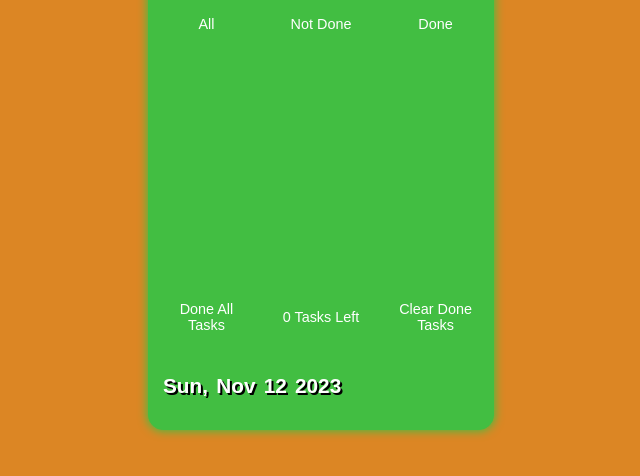
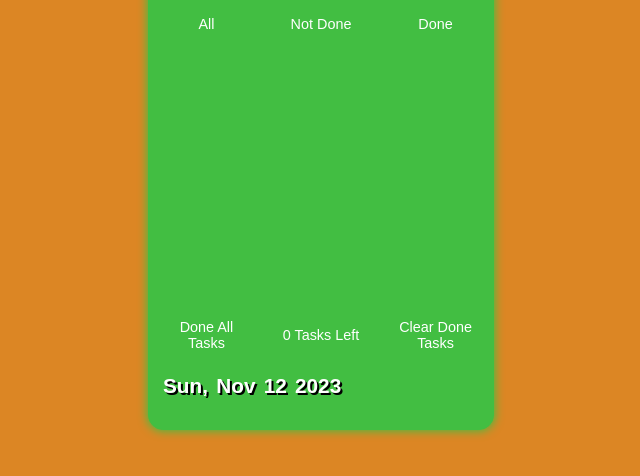
Before and after one commit to Bhoopesh12/ToDoList_Project, a plain HTML site: page index.html in a window 1280 px wide. Shown: the part 168-644 px from the top of the page, without its empty margins (319-959 px from the left). Drawn offline with Linux system fonts and the light colour scheme.

Commit message:
second commit

```diff
--- a/style.css
+++ b/style.css
@@ -212,7 +212,7 @@ div.tabs-box > div.tabs.active {
 	align-items: flex-start;
 	margin-top: 6%;
 	overflow-y: scroll;
-	height: 200px;
+	height: 250px;
 }
 .scroll {
 	overflow: hidden;
@@ -301,6 +301,7 @@ div.tabs-box > div.tabs.active {
 /* ----------------Lower Tabs---------------- */
 div.taskBar {
 	color: var(--text-color);
+	margin-top: 30px;
 }
 div.taskBar > div.tabs:hover {
 	background: black;
```
